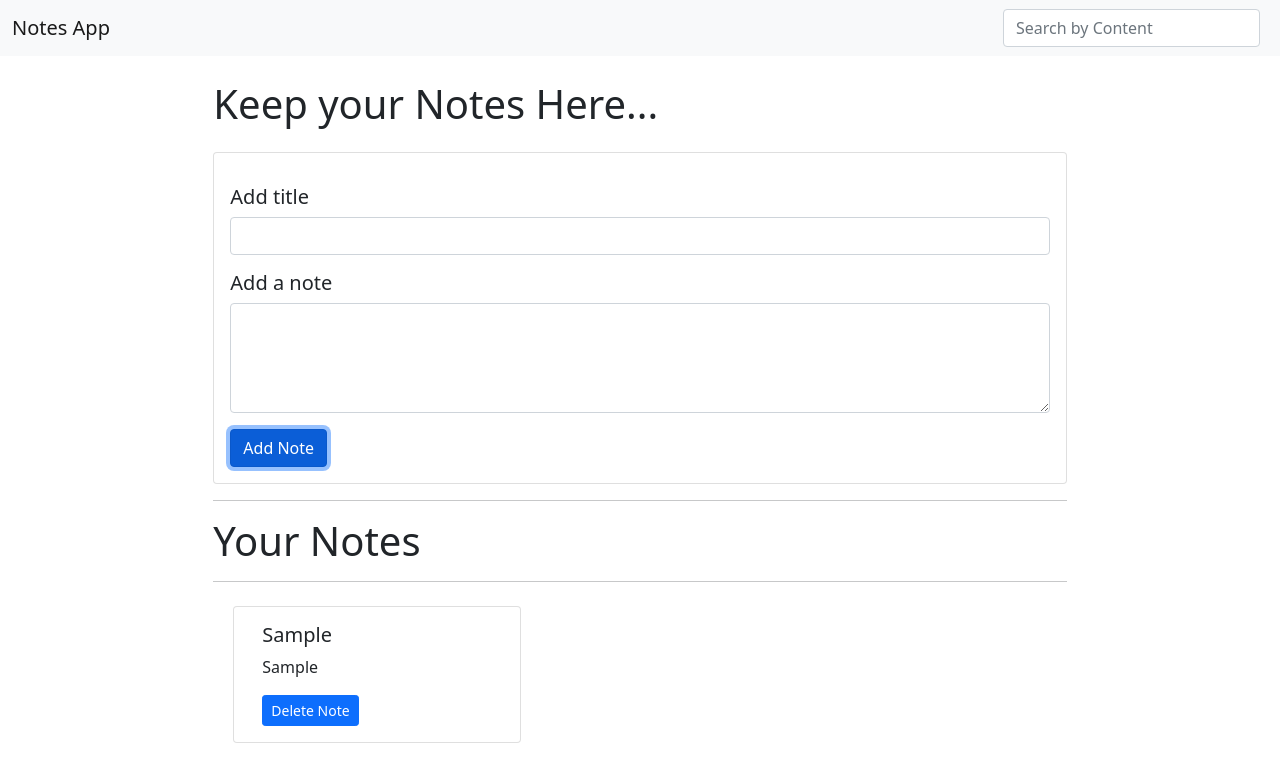
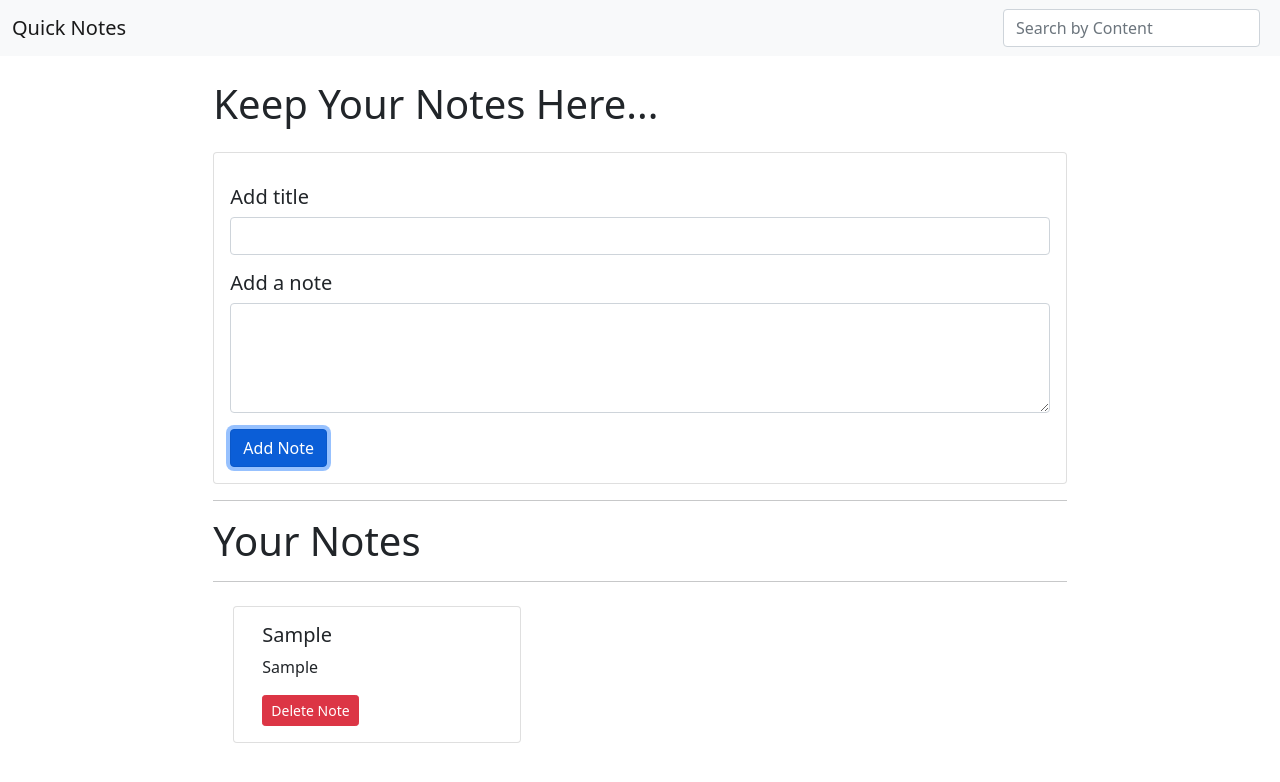
Before and after one commit to amansharma703/Quick-Notes, a plain HTML site: page index.html in a window 1280 px wide. Both pictures are taken after typing "Sample", "Sample" into the empty fields and a click on the button "Add Note". Drawn offline with nearby package versions, Linux system fonts and the light colour scheme.

Commit message:
Initial commit

```diff
--- a/app.js
+++ b/app.js
@@ -48,7 +48,7 @@ function showNotes() {
                     <div class="card-body">
                         <h5 class="card-title">${element.title}</h5>
                         <p class="card-text"> ${element.text}</p>
-                        <button id="${index}"onclick="deleteNote(this.id)" class="btn btn-primary btn-sm">Delete Note</button>
+                        <button id="${index}"onclick="deleteNote(this.id)" class="btn btn-danger btn-sm">Delete Note</button>
                     </div>
                 </div>`;
     });
--- a/index.html
+++ b/index.html
@@ -10,17 +10,15 @@
     <link href="https://cdn.jsdelivr.net/npm/bootstrap@5.1.3/dist/css/bootstrap.min.css" rel="stylesheet"
         integrity="sha384-1BmE4kWBq78iYhFldvKuhfTAU6auU8tT94WrHftjDbrCEXSU1oBoqyl2QvZ6jIW3" crossorigin="anonymous">
 
-    <title>Notes App</title>
-    <!-- <link rel="icon" type="image/x-icon" href="/favicon.ico"> -->
+    <title>Quick Notes</title>
     <link rel="icon" type="image/png" href="/img.png" />
-    <!-- <link rel="icon" type="image/icon" href="favicon.ico" /> -->
 </head>
 
 <body>
 
     <nav class="navbar navbar-expand-lg navbar-light bg-light">
         <div class="container-fluid">
-            <a class="navbar-brand" href="#">Notes App</a>
+            <a class="navbar-brand" href="#">Quick Notes</a>
             <button class="navbar-toggler" type="button" data-bs-toggle="collapse"
                 data-bs-target="#navbarSupportedContent" aria-controls="navbarSupportedContent" aria-expanded="false"
                 aria-label="Toggle navigation">
@@ -44,7 +42,7 @@
         Input text not filled properly—check it out!
     </div>
     <div class="col-8 offset-2 my-4">
-        <h1 style="font-weight: 400;">Keep your Notes Here...</h1>
+        <h1 style="font-weight: 400;">Keep Your Notes Here...</h1>
         <div class="card mt-4">
             <div class="card-body">
                 <div class="form-group my-3">
```
Also changed, not shown: demo.png.
